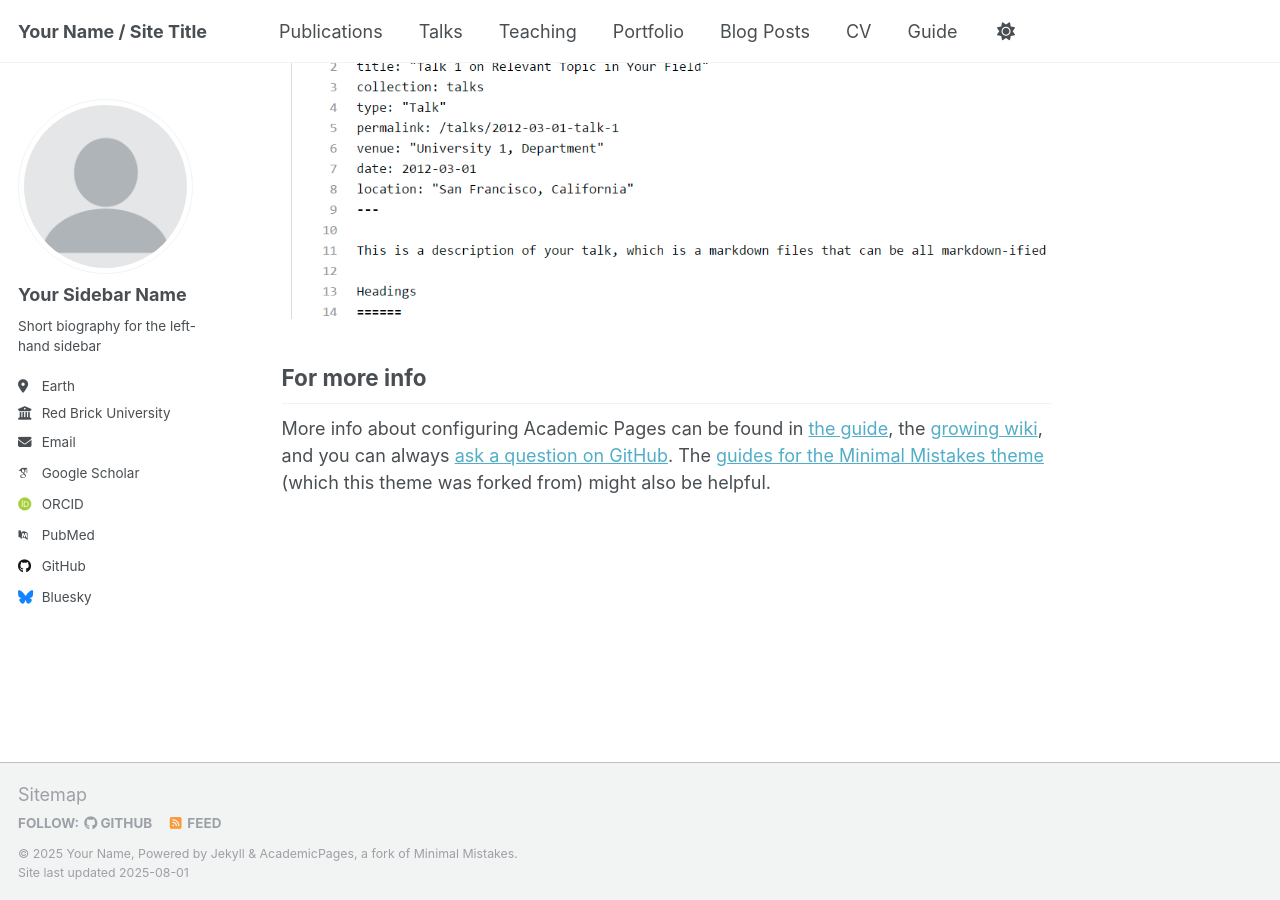
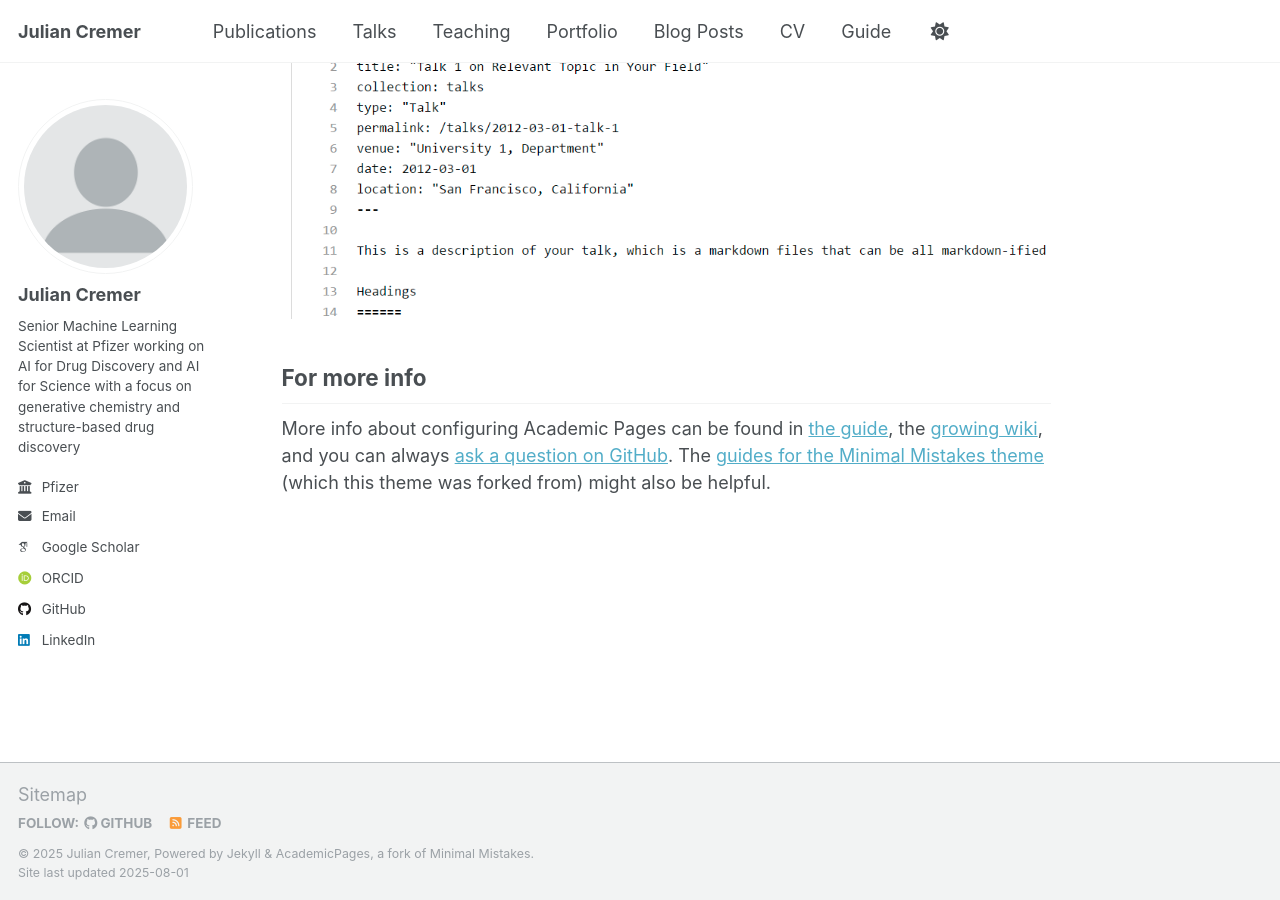
Before and after one commit to jule-c/jule-c.github.io, a Jekyll site: the page built from _pages/about.md, in a window 1280 px wide and 900 px high, scrolled down 2880 px. Built offline with Jekyll 4.4.1, drawn with Linux system fonts in a browser that asks for light colours; some web fonts are replaced; a script that is not in the unit is left out.

Commit message:
add content

```diff
--- a/_config.yml
+++ b/_config.yml
@@ -9,13 +9,13 @@
 # Basic Site Settings
 locale                   : "en-US"
 site_theme               : "default"
-title                    : "Your Name / Site Title"
+title                    : "Julian Cremer"
 title_separator          : "-"
-name                     : &name "Your Name"
-description              : &description "personal description"
-url                      : https://academicpages.github.io # the base hostname & protocol for your site e.g. "https://[your GitHub username].github.io" or if you already have some other page hosted on Github then use "https://[your GitHub username].github.io/[Your Repo Name]"
+name                     : &name "Julian Cremer"
+description              : &description "Senior Machine Learning Scientist at Pfizer working on AI for Drug Discovery and AI for Science"
+url                      : https://jule-c.github.io # the base hostname & protocol for your site e.g. "https://[your GitHub username].github.io" or if you already have some other page hosted on Github then use "https://[your GitHub username].github.io/[Your Repo Name]"
 baseurl                  : "" # the subpath of your site, e.g. "/blog"
-repository               : "academicpages/academicpages.github.io"
+repository               : "jule-c/jule-c.github.io"
 
 # Site Author - The following control what appear as part of the author content on the side bar.
 #               If a field is blank the icon and link will not appear, otherwise it will be shown.
@@ -23,23 +23,23 @@ repository               : "academicpages/academicpages.github.io"
 author:
   # Biographic information
   avatar           : "profile.png"
-  name             : "Your Sidebar Name"
+  name             : "Julian Cremer"
   pronouns         : # example: "she/her"
-  bio              : "Short biography for the left-hand sidebar"
-  location         : "Earth"
-  employer         : "Red Brick University"
+  bio              : "Senior Machine Learning Scientist at Pfizer working on AI for Drug Discovery and AI for Science with a focus on generative chemistry and structure-based drug discovery"
+  location         : # Add your location if desired
+  employer         : "Pfizer"
   uri              : # URL
-  email            : "none@example.org"
+  email            : "jn.cremer@icloud.com"
 
   # Academic websites
   academia         : # URL
   arxiv            : # URL - Update with the correct link to your profile
-  googlescholar    : "https://scholar.google.com/citations?user=PS_CX0AAAAAJ"
+  googlescholar    : "https://scholar.google.com/citations?user=nxMxFvMAAAAJ&hl=de"
   inspire-hep      : # URL
   impactstory      : # URL
-  orcid            : "http://orcid.org/yourorcidurl"
+  orcid            : "https://orcid.org/my-orcid?orcid=0000-0001-6319-7283"
   semantic         : # URL
-  pubmed           : "https://www.ncbi.nlm.nih.gov/pubmed/?term=john+snow"
+  pubmed           : # URL
   researchgate     : # URL
   scopus           : # URL
 
@@ -47,13 +47,13 @@ author:
   bitbucket        : # Username - Update with your username on the site
   codepen          : # Username
   dribbble         : # Username
-  github           : "academicpages"
+  github           : "jule-c"
   kaggle           : # Username
   stackoverflow    : # User number or user number and name (i.e., use "1" or "1/jeff-atwood")
 
   # Social media
   artstation       : # Username
-  bluesky          : "bsky.app" # Replace this with you Bluesky username
+  bluesky          : # Replace this with you Bluesky username
   facebook         : # Username
   flickr           : # Username
   foursquare       : # Username
@@ -62,7 +62,7 @@ author:
   keybase          : # Username
   instagram        : # Username
   lastfm           : # Username
-  linkedin         : # Username
+  linkedin         : "julian-cremer-8b738219b"
   mastodon         : # URL
   medium           : # URL
   pinterest        : # Username
```
